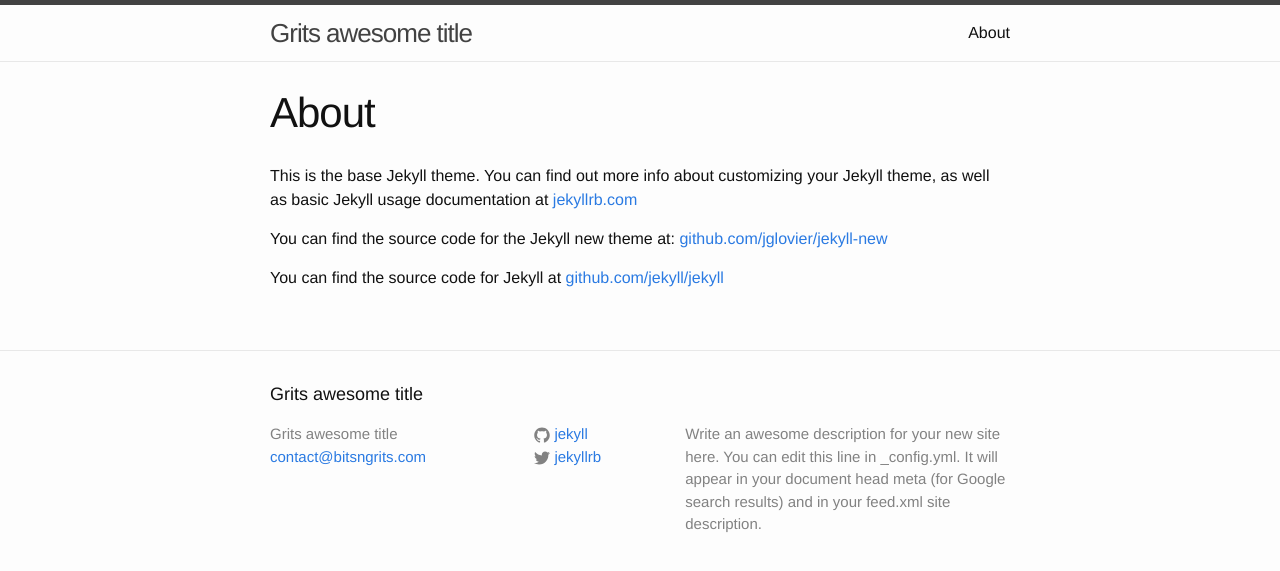
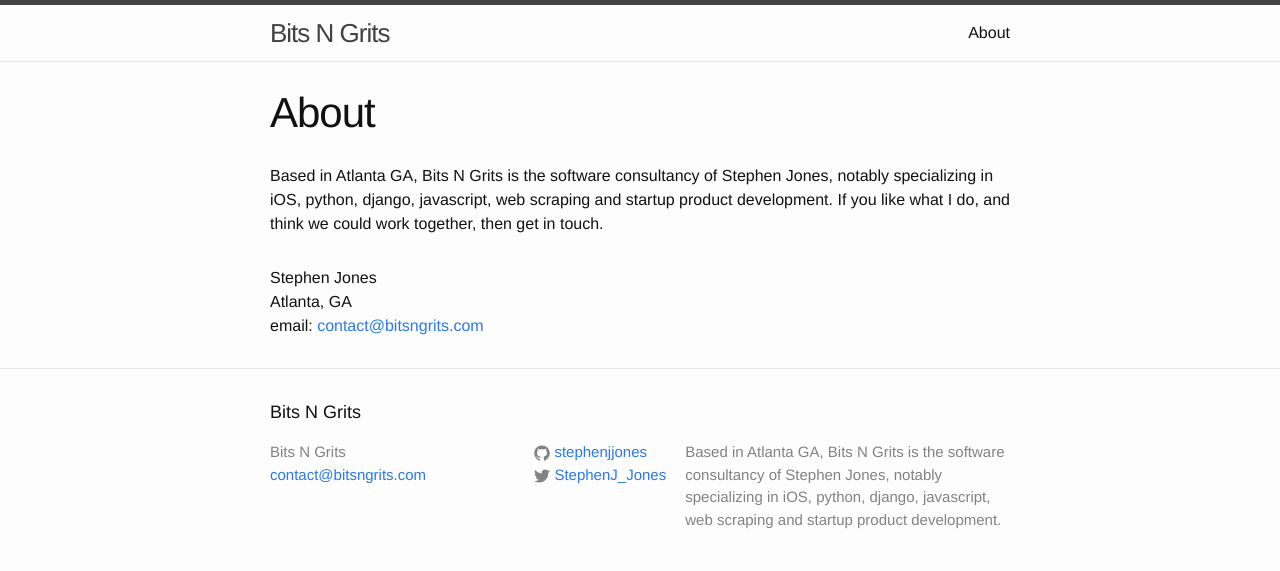
Before and after one commit to stephenjjones/stephenjjones.github.io, a Jekyll site: the page built from about.md, in a window 1280 px wide. Shown: the top 571 px of the page. Built offline with Jekyll 4.4.1, drawn with Linux system fonts in a browser that asks for light colours.

Commit message:
changed generic names and description to a placeholder

```diff
--- a/_config.yml
+++ b/_config.yml
@@ -1,14 +1,12 @@
 # Site settings
-title: Grits awesome title
+title: Bits N Grits
 email: contact@bitsngrits.com
 description: > # this means to ignore newlines until "baseurl:"
-  Write an awesome description for your new site here. You can edit this
-  line in _config.yml. It will appear in your document head meta (for
-  Google search results) and in your feed.xml site description.
+  Based in Atlanta GA, Bits N Grits is the software consultancy of Stephen Jones, notably specializing in iOS, python, django, javascript, web scraping and startup product development.
 baseurl: "" # the subpath of your site, e.g. /blog/
 url: "http://bitsngrits.com" # the base hostname & protocol for your site
-twitter_username: jekyllrb
-github_username:  jekyll
+twitter_username: StephenJ_Jones
+github_username: stephenjjones
 
 # Build settings
 markdown: kramdown
--- a/_layouts/page.html
+++ b/_layouts/page.html
@@ -11,4 +11,8 @@ layout: default
     {{ content }}
   </article>
 
+    <div>Stephen Jones</div>
+    <div>Atlanta, GA</div>
+    <div>email: <a href='ma&#105;lto&#58;c%6&#70;nta%6&#51;%74&#64;%6&#50;i&#116;sn&#103;ri%74s&#46;&#99;om'>contact&#64;bi&#116;s&#110;&#103;rits&#46;com</a></div>
+
 </div>
--- a/about.md
+++ b/about.md
@@ -4,8 +4,4 @@ title: About
 permalink: /about/
 ---
 
-This is the base Jekyll theme. You can find out more info about customizing your Jekyll theme, as well as basic Jekyll usage documentation at [jekyllrb.com](http://jekyllrb.com/)
-
-You can find the source code for the Jekyll new theme at: [github.com/jglovier/jekyll-new](https://github.com/jglovier/jekyll-new)
-
-You can find the source code for Jekyll at [github.com/jekyll/jekyll](https://github.com/jekyll/jekyll)
+Based in Atlanta GA, Bits N Grits is the software consultancy of Stephen Jones, notably specializing in iOS, python, django, javascript, web scraping and startup product development. If you like what I do, and think we could work together, then get in touch.
```
